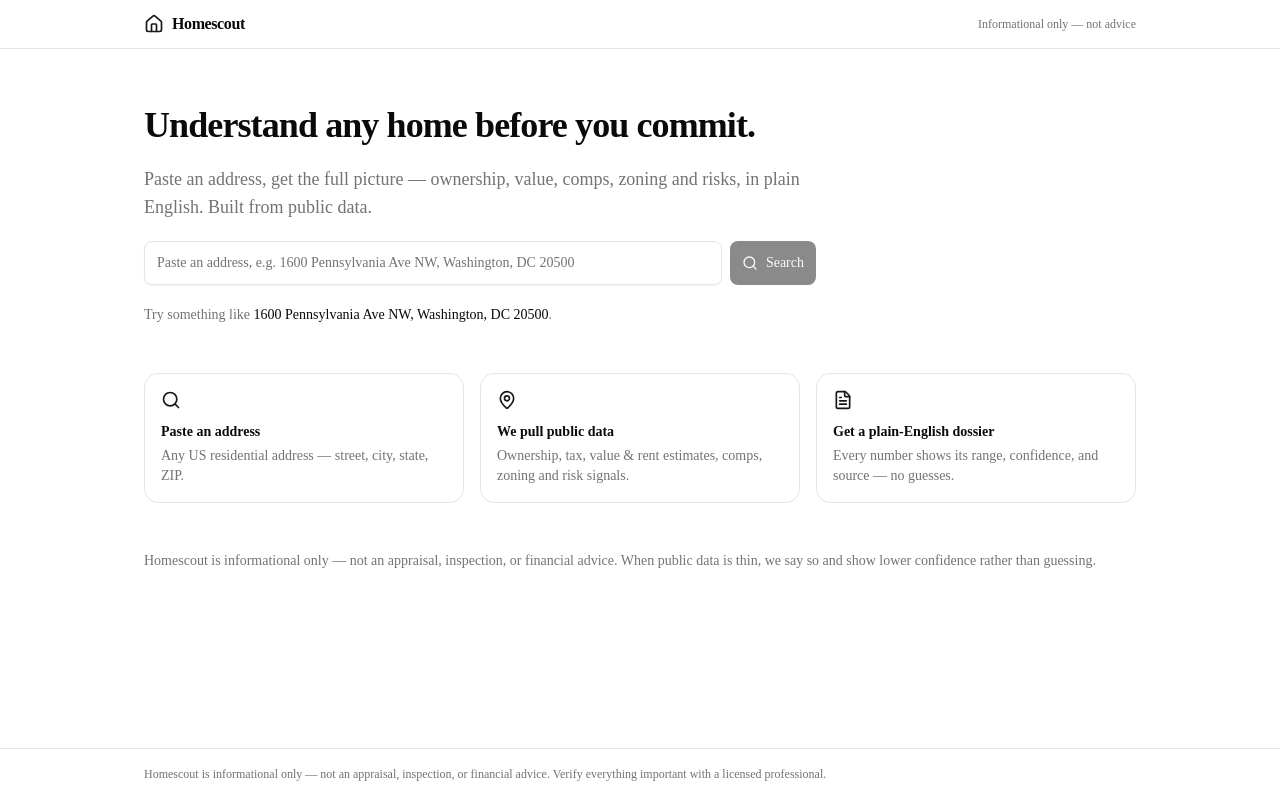
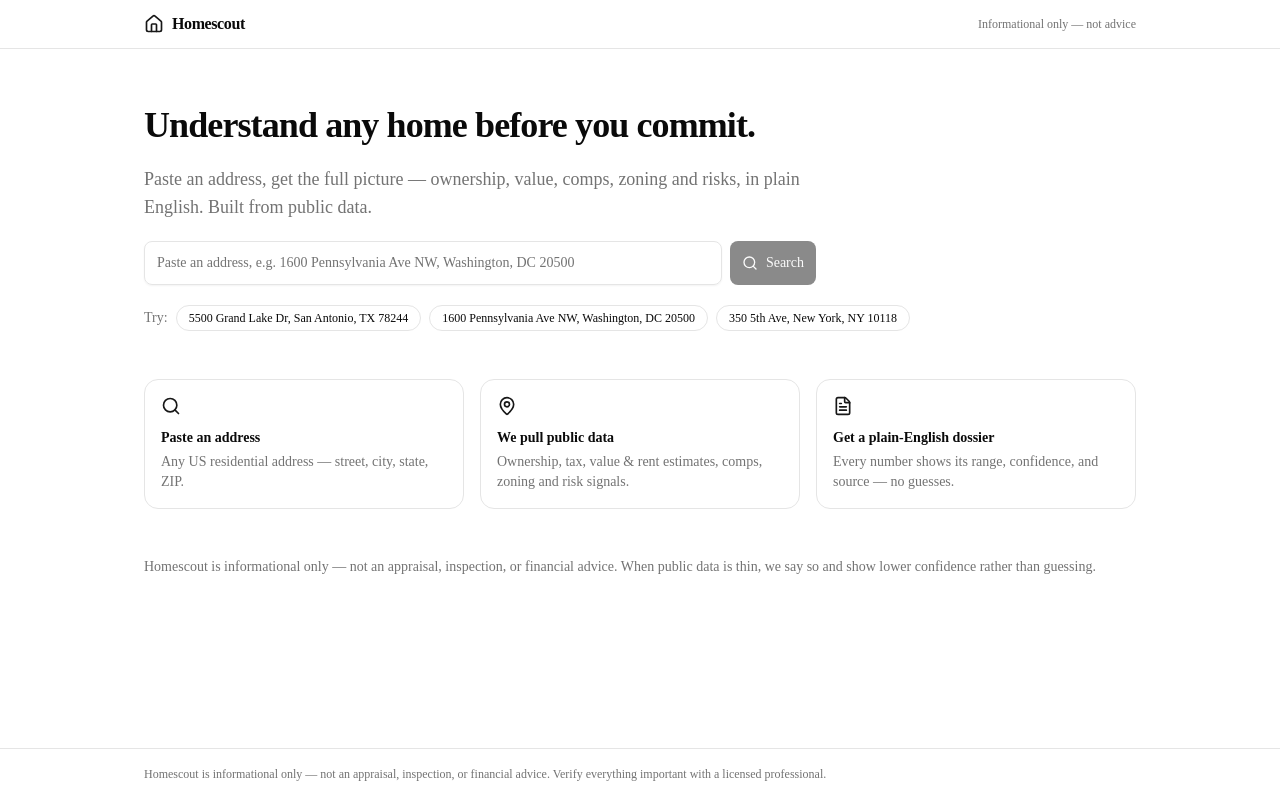
Before and after one commit to shanayg15/HomeScout, a Next.js app: page / in a window 1280 px wide. Built offline with nearby package versions, Linux system fonts and the light colour scheme.

Commit message:
feat(app): loading/error states, example addresses + M4 docs

```diff
--- a/src/app/page.tsx
+++ b/src/app/page.tsx
@@ -1,5 +1,13 @@
+import Link from "next/link";
 import { MapPin, FileText, Search } from "lucide-react";
 import { SearchBox } from "@/components/SearchBox";
+import { addressToSlug } from "@/lib/utils/id";
+
+const EXAMPLES = [
+  "5500 Grand Lake Dr, San Antonio, TX 78244",
+  "1600 Pennsylvania Ave NW, Washington, DC 20500",
+  "350 5th Ave, New York, NY 10118",
+];
 
 const STEPS = [
   {
@@ -31,13 +39,18 @@
           zoning and risks, in plain English. Built from public data.
         </p>
         <SearchBox className="max-w-2xl" />
-        <p className="text-sm text-muted-foreground">
-          Try something like{" "}
-          <span className="font-medium text-foreground">
-            1600 Pennsylvania Ave NW, Washington, DC 20500
-          </span>
-          .
-        </p>
+        <div className="flex flex-wrap items-center gap-2">
+          <span className="text-sm text-muted-foreground">Try:</span>
+          {EXAMPLES.map((addr) => (
+            <Link
+              key={addr}
+              href={`/property/${addressToSlug(addr)}?address=${encodeURIComponent(addr)}`}
+              className="rounded-full border bg-card px-3 py-1 text-xs text-foreground transition-colors hover:bg-muted"
+            >
+              {addr}
+            </Link>
+          ))}
+        </div>
       </section>
 
       <section className="grid gap-4 sm:grid-cols-3">
--- /dev/null
+++ b/src/app/property/[id]/error.tsx
@@ -0,0 +1,30 @@
+"use client";
+
+import Link from "next/link";
+import { TriangleAlert } from "lucide-react";
+import { Button, buttonVariants } from "@/components/ui/button";
+
+/** Friendly hard-error state with a retry — never a stack trace. */
+export default function DossierError({
+  reset,
+}: {
+  error: Error & { digest?: string };
+  reset: () => void;
+}) {
+  return (
+    <div className="mx-auto max-w-xl space-y-4 rounded-xl border p-6 text-center">
+      <TriangleAlert className="mx-auto size-8 text-amber-600" aria-hidden />
+      <h1 className="text-xl font-semibold">We couldn&rsquo;t generate this dossier</h1>
+      <p className="text-sm text-muted-foreground">
+        Something went wrong while pulling public data for this address. This is
+        usually temporary — please try again.
+      </p>
+      <div className="flex flex-wrap justify-center gap-2">
+        <Button onClick={() => reset()}>Try again</Button>
+        <Link href="/" className={buttonVariants({ variant: "outline" })}>
+          Back home
+        </Link>
+      </div>
+    </div>
+  );
+}
--- /dev/null
+++ b/src/app/property/[id]/loading.tsx
@@ -0,0 +1,18 @@
+import { Skeleton } from "@/components/ui/skeleton";
+
+/** Shown while the dossier is being assembled (multiple providers can be slow). */
+export default function Loading() {
+  return (
+    <div className="space-y-6">
+      <Skeleton className="h-9 w-2/3" />
+      <Skeleton className="h-4 w-40" />
+      <div className="grid gap-4 lg:grid-cols-[1.5fr_1fr]">
+        <Skeleton className="h-[320px] w-full rounded-xl sm:h-[420px]" />
+        <Skeleton className="h-[320px] w-full rounded-xl" />
+      </div>
+      <Skeleton className="h-40 w-full rounded-xl" />
+      <Skeleton className="h-40 w-full rounded-xl" />
+      <Skeleton className="h-32 w-full rounded-xl" />
+    </div>
+  );
+}
--- a/src/app/property/[id]/page.tsx
+++ b/src/app/property/[id]/page.tsx
@@ -36,16 +36,9 @@
     );
   }
 
+  // A thrown error propagates to error.tsx; a not-found address is a valid
+  // dossier (unavailable fields + a warning), rendered normally.
   const dossier = await lookupProperty(address);
 
-  return (
-    <div className="space-y-6">
-      <DossierView dossier={dossier} />
-      <div>
-        <Link href="/" className={buttonVariants({ variant: "outline" })}>
-          New search
-        </Link>
-      </div>
-    </div>
-  );
+  return <DossierView dossier={dossier} />;
 }
```
Also changed, not shown: 1 other file (tests, documents, lock files or other folders).
